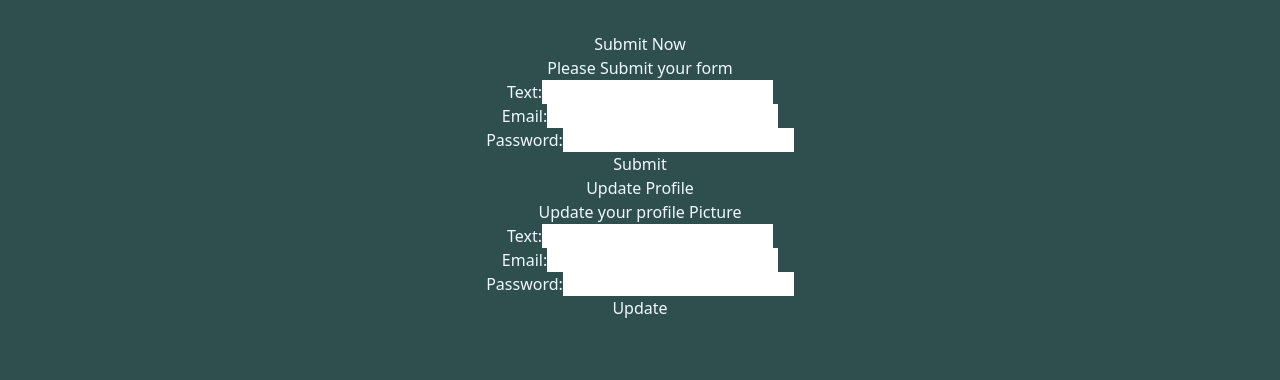
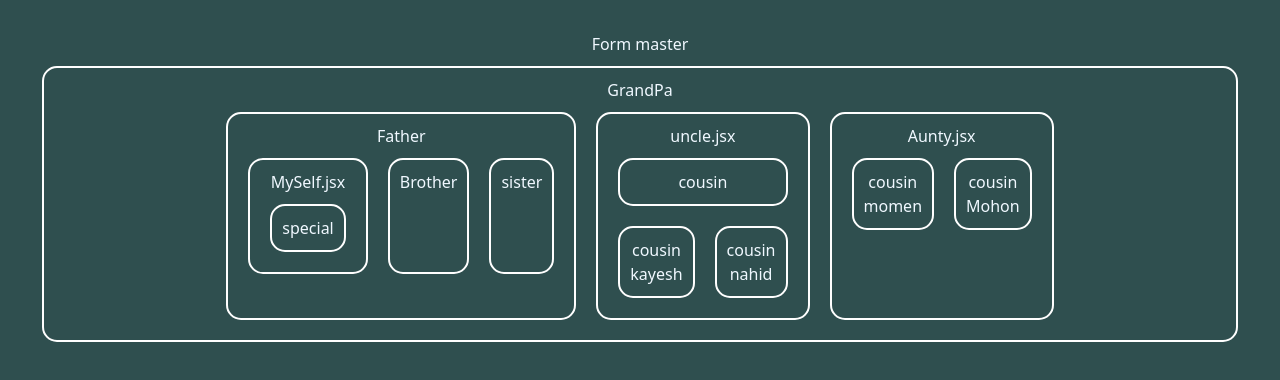
Before and after one commit to mahimgolder/form-master, a React (Vite) app: page / in a window 1280 px wide. Shown: the top 380 px of the page. Built offline with nearby package versions, Linux system fonts and the light colour scheme.

Commit message:
Create a list of components to create connection

```diff
--- a/src/App.jsx
+++ b/src/App.jsx
@@ -1,6 +1,7 @@
 
 import './App.css'
-import ReuseableForm from './components/reuseableForm/ReuseableForm'
+import Grandpa from './components/grandPa/Grandpa'
+// import ReuseableForm from './components/reuseableForm/ReuseableForm'
 // import Count1 from './components/count1/Count1'
 // import Count2 from './components/count2/Count2'
 // import HookForm from './components/hookForm/HookForm'
@@ -9,22 +10,26 @@
 
 function App() {
 
-const handleSignUpSubmit = data => {
-  console.log('sign up data', data)
-}
-const handleUpdateProfile = data => {
-  console.log('profile update', data)
-}
+// const handleSignUpSubmit = data => {
+//   console.log('sign up data', data)
+// }
+// const handleUpdateProfile = data => {
+//   console.log('profile update', data)
+// }
 
   return (
     <div>
+      <h1>Form master</h1>
+
+
+      <Grandpa ></Grandpa>
       {/* <SympleForm></SympleForm> */}
       {/* <StatefulForm></StatefulForm> */}
       {/* <RefForm></RefForm> */}
       {/* <Count1></Count1> <hr className='m-7' /> */}
       {/* <Count2></Count2> */}
       {/* <HookForm></HookForm> */}
-      <ReuseableForm
+      {/* <ReuseableForm
         formTitle={'Sing Up'}
         handleSubmit={handleSignUpSubmit}
       >
@@ -43,7 +48,7 @@
           <h2>Update Profile</h2>
           <p>Update your profile Picture</p>
         </div>
-      </ReuseableForm>
+      </ReuseableForm> */}
 
     </div>
   )
--- /dev/null
+++ b/src/components/aunty/Aunty.jsx
@@ -0,0 +1,15 @@
+import Cousin from "../cousin/Cousin";
+
+const Aunty = () => {
+    return (
+        <div>
+            <h2>Aunty.jsx</h2>
+            <section className="flex">
+                <Cousin name={"momen"}></Cousin>
+                <Cousin name={'Mohon'}></Cousin>
+            </section>
+        </div>
+    );
+};
+
+export default Aunty;
--- /dev/null
+++ b/src/components/brother/Brother.jsx
@@ -0,0 +1,10 @@
+
+const Brother = () => {
+    return (
+        <div>
+            <h1>Brother</h1>
+        </div>
+    );
+};
+
+export default Brother;
--- /dev/null
+++ b/src/components/cousin/Cousin.jsx
@@ -0,0 +1,11 @@
+
+const Cousin = ({name}) => {
+    return (
+        <div>
+            <h1>cousin</h1>
+            <p>{name}</p>
+        </div>
+    );
+};
+
+export default Cousin;
--- /dev/null
+++ b/src/components/father/Father.jsx
@@ -0,0 +1,18 @@
+import Brother from "../brother/Brother";
+import Sister from "../sister/Sister";
+import MySelf from "../mySelf/MySelf";
+
+const Father = () => {
+    return (
+        <div>
+            <h2>Father</h2>
+            <section className="flex">
+                <MySelf></MySelf>
+                <Brother></Brother>
+                <Sister></Sister>
+            </section>
+        </div>
+    );
+};
+
+export default Father;
--- /dev/null
+++ b/src/components/grandPa/GrandPa.css
@@ -0,0 +1,11 @@
+.grandPa div, .grandPa {
+    border: 2px solid white;
+    border-radius: 15px;
+    margin: 10px;
+    padding: 10px;
+
+}
+.flex{
+    display: inline-flex;
+    justify-content: center;
+}
--- /dev/null
+++ b/src/components/grandPa/Grandpa.jsx
@@ -0,0 +1,19 @@
+import Aunty from "../aunty/Aunty";
+import Father from "../father/Father";
+import './GrandPa.css';
+import Uncle from "../uncle/Uncle";
+
+const Grandpa = () => {
+    return (
+        <div className="grandPa">
+            <h1>GrandPa</h1>
+            <section className="flex">
+                <Father></Father>
+                <Uncle></Uncle>
+                <Aunty></Aunty>
+            </section>
+        </div>
+    );
+};
+
+export default Grandpa;
--- /dev/null
+++ b/src/components/mySelf/MySelf.jsx
@@ -0,0 +1,14 @@
+import Special from "../special/Special";
+
+const MySelf = () => {
+    return (
+        <div>
+            <h1>MySelf.jsx</h1>
+            <section className="flex">
+                <Special></Special>
+            </section>
+        </div>
+    );
+};
+
+export default MySelf;
--- /dev/null
+++ b/src/components/sister/Sister.jsx
@@ -0,0 +1,10 @@
+
+const Sister = () => {
+    return (
+        <div>
+            <h1>sister</h1>
+        </div>
+    );
+};
+
+export default Sister;
--- /dev/null
+++ b/src/components/special/Special.jsx
@@ -0,0 +1,10 @@
+
+const Special = () => {
+    return (
+        <div>
+            <h1>special</h1>
+        </div>
+    );
+};
+
+export default Special;
--- /dev/null
+++ b/src/components/uncle/Uncle.jsx
@@ -0,0 +1,16 @@
+import Cousin from "../cousin/Cousin";
+
+const Uncle = () => {
+    return (
+        <div>
+            <h2>uncle.jsx</h2>
+            <Cousin></Cousin>
+            <section className="flex">
+                <Cousin name={'kayesh'}></Cousin>
+                <Cousin name={'nahid'}></Cousin>
+            </section>
+        </div>
+    );
+};
+
+export default Uncle;
```
